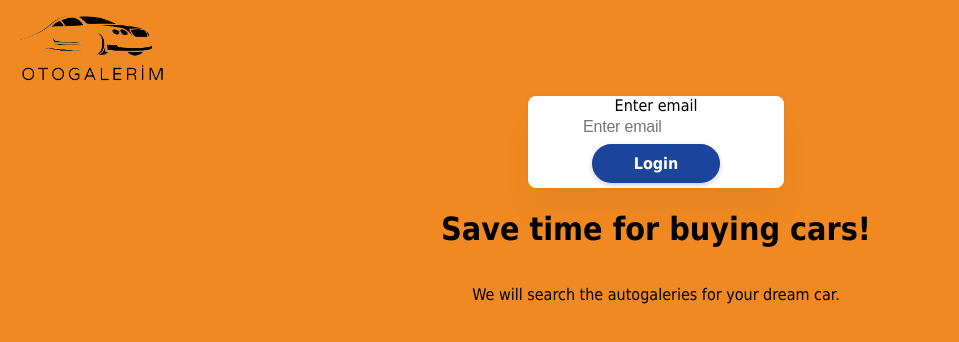
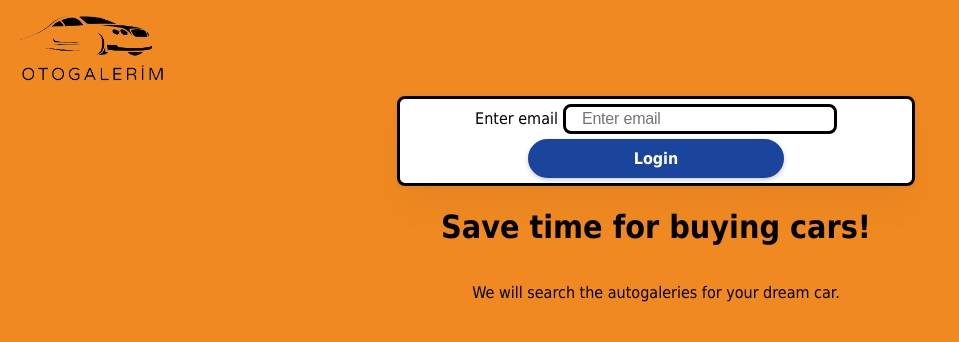
Before and after one commit to yigitcevk/otogalerim, a Vue app in the folder ui/: page /gallerypage in a window 1280 px wide. Shown: the top 342 px of the page, without its empty margins (0-959 px from the left). Built offline with nearby package versions, Linux system fonts and the light colour scheme; no server answers.

Commit message:
gallery login page updated

```diff
--- a/ui/src/components/GalleryLogin.vue
+++ b/ui/src/components/GalleryLogin.vue
@@ -7,26 +7,20 @@
 
         <div class="container" style="text-align: center; align-items: center">
 
-            <div class = 'galleryEmailCards'>
+            <div class = 'galleryEmailCards' style="border-style: solid;">
                 <div>
-                    <label for="brand">
-                    Enter email
-                    </label>
-                    <input class="email-input" v-model="message" placeholder="Enter email" />
+                    <label for="enter-email" style="margin-top: 5px; margin-right: 5px;">Enter email</label>
+                    <input class="email-input" style="border-style: solid; margin-top: 5px;" v-model="message" placeholder="Enter email" />
                 </div>
 
-                <a class="button-add" v-on:click="newCar()">
+                <a class="button-add" v-on:click="login()">
                     Login
                 </a>
 
             </div>
 
-                <h1>
-                Save time for buying cars!
-                </h1>
-                <p>
-                We will search the autogaleries for your dream car.
-                </p>
+            <h1>Save time for buying cars!</h1>
+            <p>We will search the autogaleries for your dream car.</p>
         </div>
 
 
@@ -39,7 +33,7 @@
 import { isProxy, toRaw } from 'vue';
 
 export default {
-  name: 'SearchCar',
+  name: 'GalleryLogin',
   components: {
   },
   data() {
@@ -51,11 +45,6 @@ export default {
       addedCars:[],
       brands:null,
       models:null,
-    }
-  },
-  watch: {
-    curQuery(newVal) {
-      this.query = newVal;
     }
   },
   created() {
@@ -94,33 +83,9 @@ export default {
 
   },
   methods: {
-    brandClicked(e) {
-      this.brandId = e.target.value;
-      this.modelId = this.models[this.brandId][0].id;
+    login() {
+      alert("OV YES")
     },
-    modelClicked(e){
-      this.modelId = e.target.value;
-    },
-    newCar() {
-      let index = 0
-      for (let i = 0; i < this.models[this.brandId].length ; i++) {
-        if (this.models[this.brandId][i].id ===this.modelId)
-          index = i;
-      }
-      let car = this.addedCars.find(car => car.brandId === this.brandId && car.index === index)
-      if (car == null) {
-        this.addedCars.push({"brandId":this.brandId,"index":index});
-      }
-      else {
-        alert("this car is already added");
-        return;
-      }
-      this.brandId = 0;
-      this.modelId = null;
-    },
-    removeCar(item) {
-      this.addedCars = this.addedCars.filter(data => (data.index != item.index || data.brandId != item.brandId));
-    }
   }
 }
 
@@ -130,7 +95,8 @@ export default {
 <style>
 
 .email-input {
-    width:160px
+    width:250px;
+    border-radius: 8px;
 }
 
 .otogalerimicon {
@@ -190,12 +156,6 @@ export default {
 
 }
 
-.selectType{
-
-  width:160px
-}
-
-
 .button-add:hover{
   box-shadow: 0px 0px 20px black;
   transition: box-shadow 0.2s ease-in-out;
@@ -235,7 +195,7 @@ export default {
   /* Shadow / 1 */
   box-shadow: 0px 0px 5px rgba(0, 0, 0, 0.05), 0px 25px 35px rgba(0, 0, 0, 0.03);
   border-radius: 8px;
-  width:20%;
+  width:40%;
 }
 
 
```
